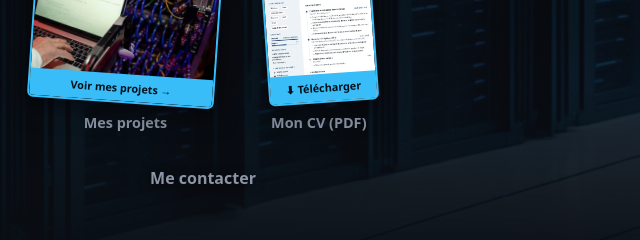
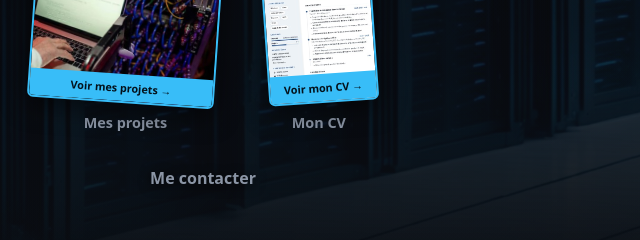
Before and after one commit to Romain-saa/romain-saa.github.io, a plain HTML site: page index.html in a window 1280 px wide. Shown: the part 516-756 px from the top of the page, 437-1077 px from the left. Drawn offline with Linux system fonts and the light colour scheme; a web font is replaced by a local one.

Commit message:
Accueil : la miniature du CV mène à la page CV
Le clic n'ouvre plus le téléchargement du PDF. L'effet de zoom
au survol est conservé.

Co-Authored-By: Claude Opus 5.5 <noreply@anthropic.com>
Claude-Session: https://claude.ai/code/session_01TYySb9tFdddS1kfX6hfxGk

```diff
--- a/index.html
+++ b/index.html
@@ -615,14 +615,13 @@
           </span>
           <span class="cv-caption">Mes projets</span>
         </a>
-        <!-- Miniature du CV : zoom au survol, téléchargement du PDF au clic -->
-        <a href="docs/CV_Romain_Luypaerts.pdf" class="cv-link"
-           download="CV_Romain_Luypaerts.pdf" aria-label="Télécharger mon CV en PDF">
+        <!-- Miniature du CV : zoom au survol, mène à la page CV au clic -->
+        <a href="CV.html" class="cv-link" aria-label="Voir mon CV">
           <span class="cv-thumb">
             <img src="img/cv-apercu.jpg" alt="" width="110" height="156">
-            <span class="cv-thumb-label">⬇ Télécharger</span>
+            <span class="cv-thumb-label">Voir mon CV →</span>
           </span>
-          <span class="cv-caption">Mon CV (PDF)</span>
+          <span class="cv-caption">Mon CV</span>
         </a>
       </div>
 
```
